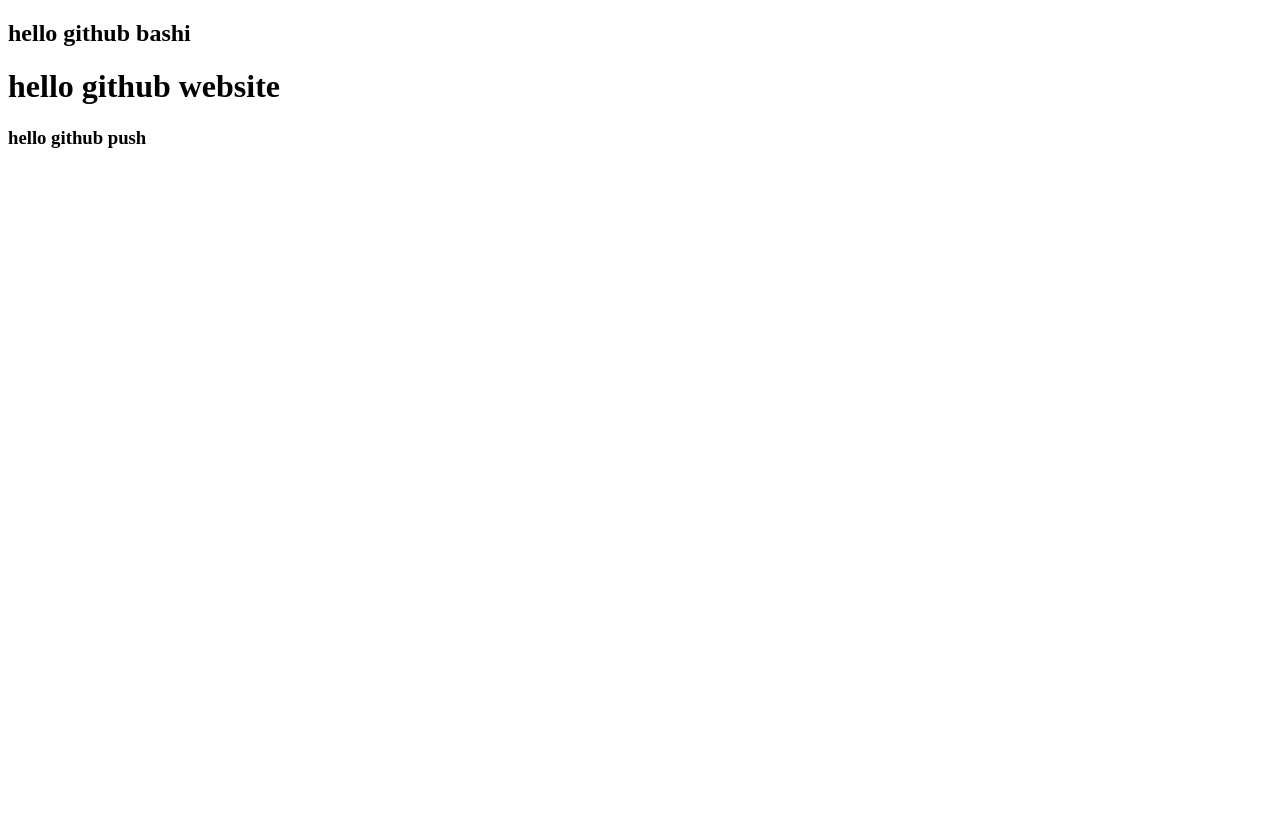
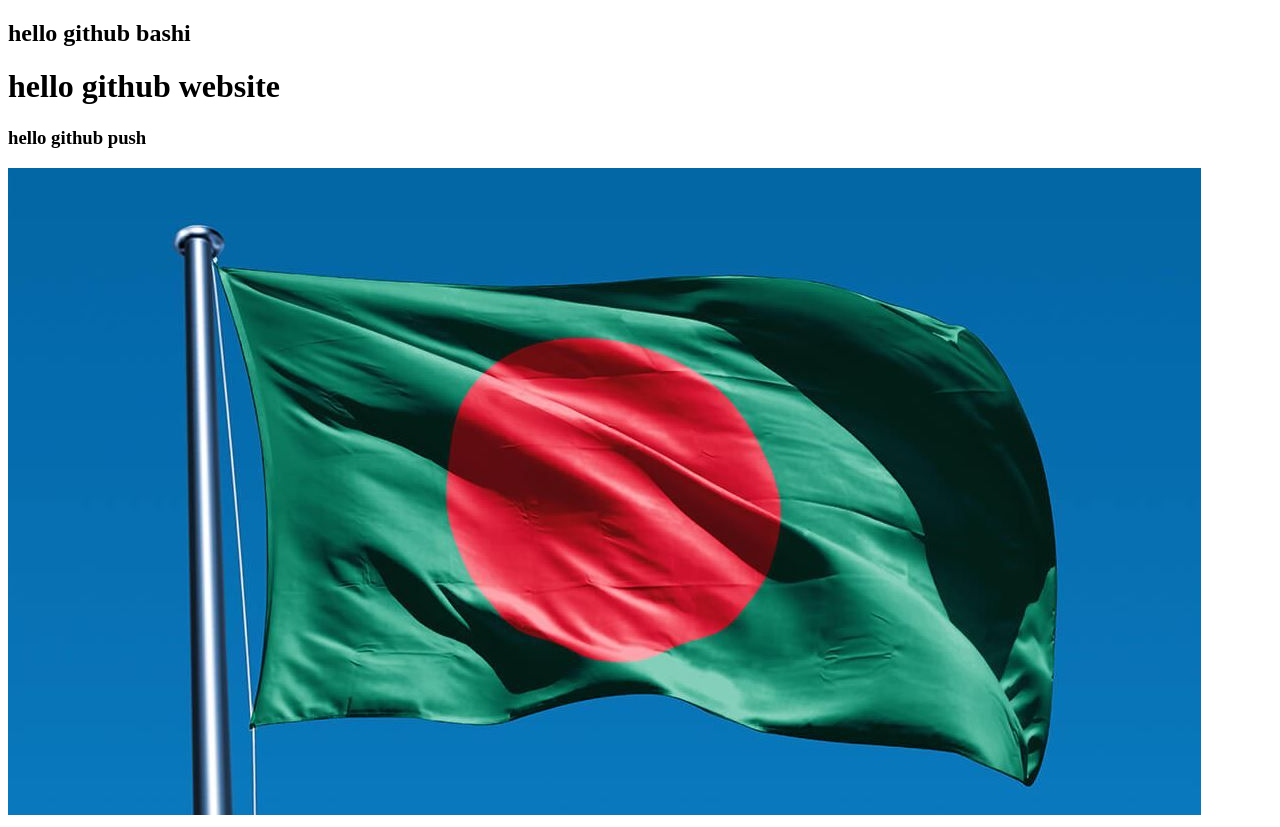
Before and after one commit to numan-ahmed/my-first-website, a plain HTML site: page index.html in a window 1280 px wide. Before the commit the page ends 800 px from the top, so only its background shows below. Drawn offline with Linux system fonts and the light colour scheme.

Commit message:
add images

```diff
--- a/index.html
+++ b/index.html
@@ -9,5 +9,6 @@
     <h2> hello github bashi</h2>
     <h1> hello github website</h1>
     <h3>hello github push</h3>
+    <img src="images/flag.jpg" alt="">
 </body>
 </html>
```
Also changed, not shown: images/flag.jpg (added).
